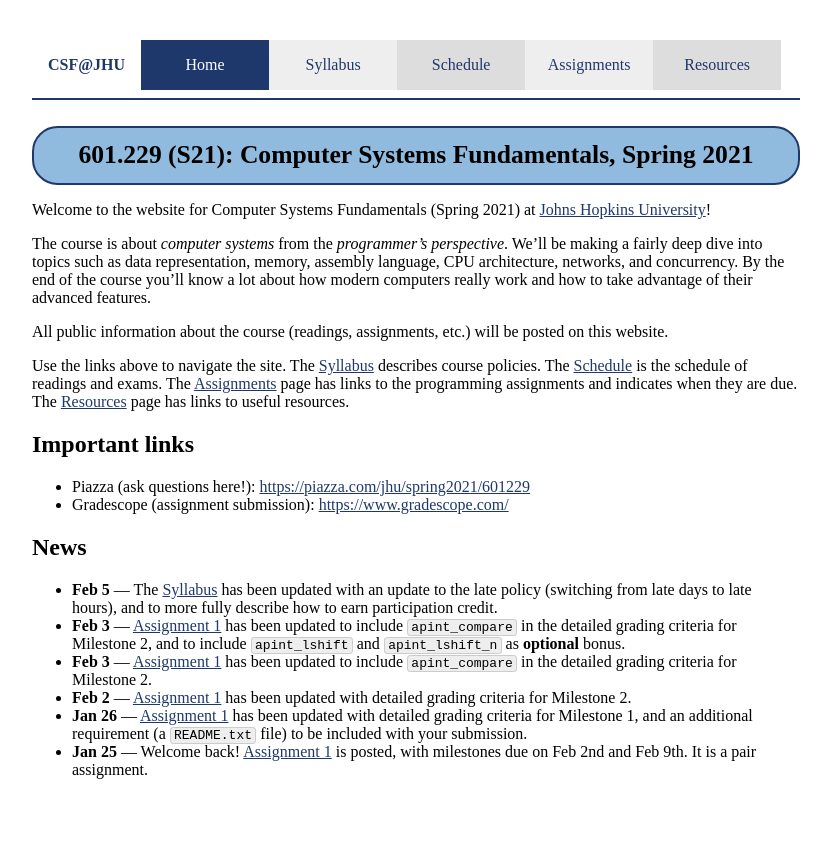
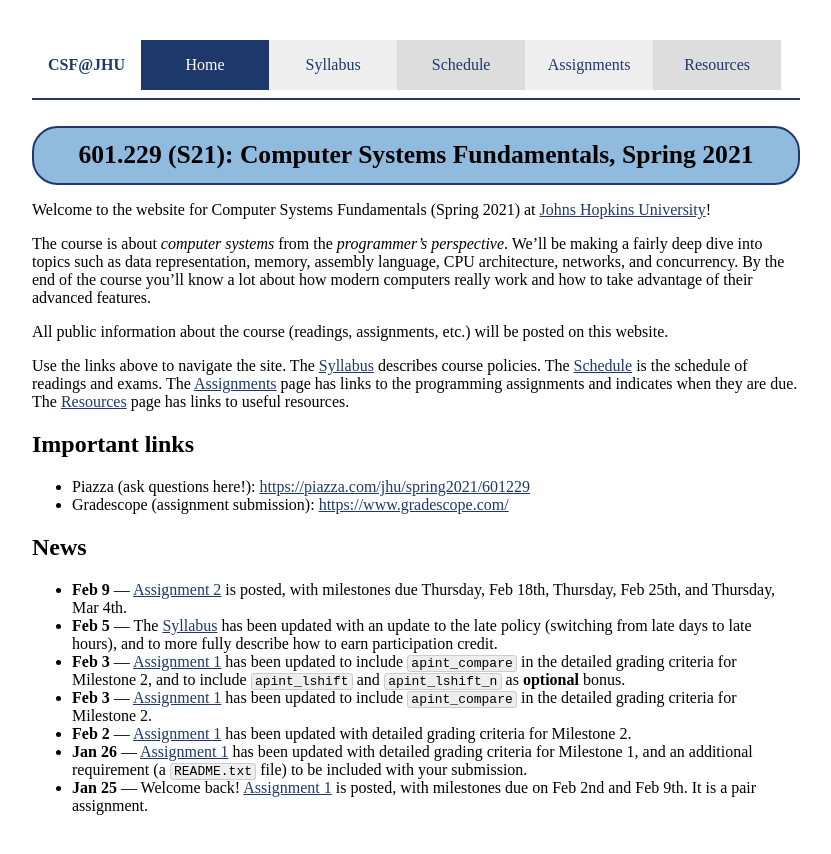
Before and after one commit to jhucsf/spring2021, a Jekyll site: the page built from index.md, in a window 1280 px wide. Shown: the top 854 px of the page, without its empty margins (224-1055 px from the left). Built offline with Jekyll 4.4.1, drawn with Linux system fonts in a browser that asks for light colours.

Commit message:
news item for assignment 2

```diff
--- a/index.md
+++ b/index.md
@@ -19,6 +19,7 @@ Use the links above to navigate the site.  The [Syllabus](syllabus.html) describ
 
 ## News
 
+* **Feb 9** — [Assignment 2](assign/assign02.html) is posted, with milestones due Thursday, Feb 18th, Thursday, Feb 25th, and Thursday, Mar 4th.
 * **Feb 5** — The [Syllabus](syllabus.html) has been updated with an update to the late policy (switching from late days to late hours), and to more fully describe how to earn participation credit.
 * **Feb 3** — [Assignment 1](assign/assign01.html) has been updated to include `apint_compare` in the detailed grading criteria for Milestone 2, and to include `apint_lshift` and `apint_lshift_n` as **optional** bonus.
 * **Feb 3** — [Assignment 1](assign/assign01.html) has been updated to include `apint_compare` in the detailed grading criteria for Milestone 2.
```
